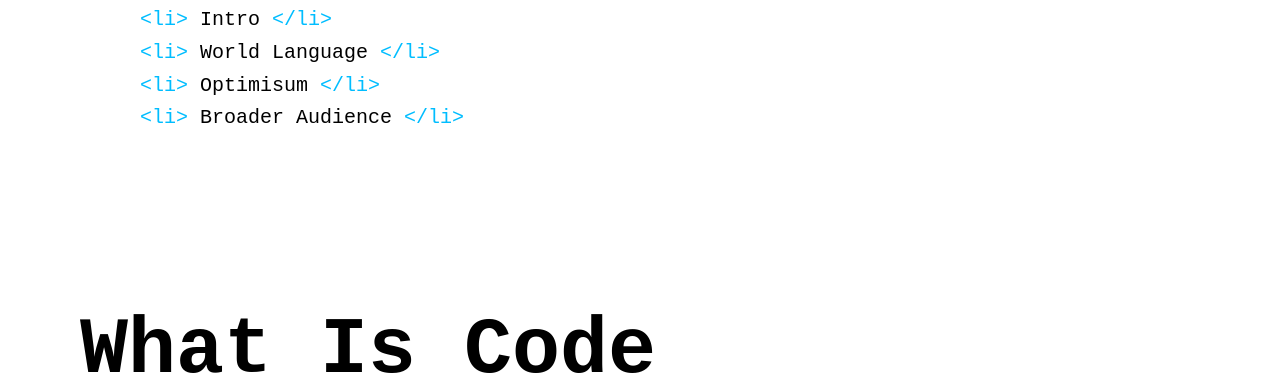
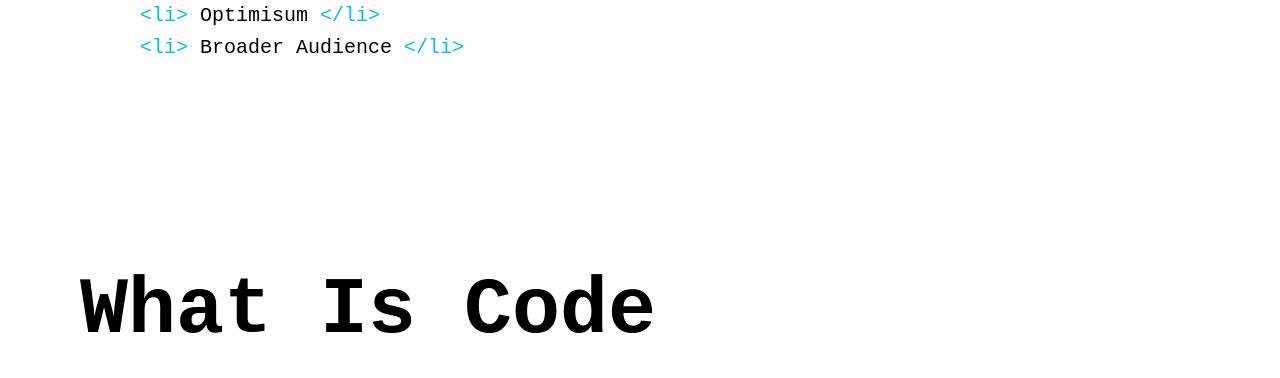
Before and after one commit to lucytrep/manuscript, a plain HTML site: page index.html in a window 1280 px wide. Shown: the part 722-1100 px from the top of the page. Drawn offline with Linux system fonts and the light colour scheme; a web font is replaced by a local one.

Commit message:
TOC Spacing

```diff
--- a/style.css
+++ b/style.css
@@ -251,10 +251,9 @@ h3.ul::after {
 } */
 
 ul {
-    font-size: 2rem;
+    font-size: 1.5rem;
     font-weight: bold;
-    padding-block-end: 0.5rem;
-    padding-block-start: 1rem;
+    padding-block-end: 1rem;
 }
 
 .sub-list {
```
